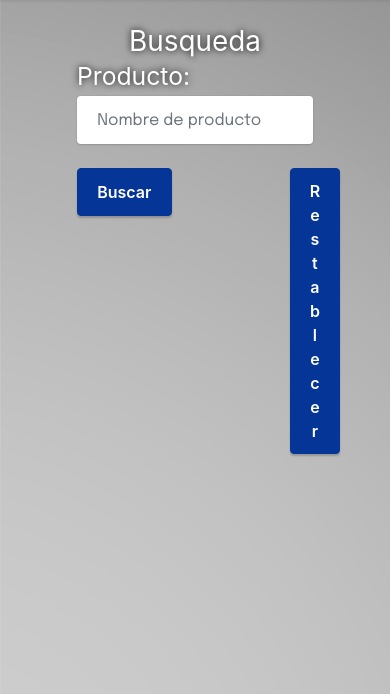
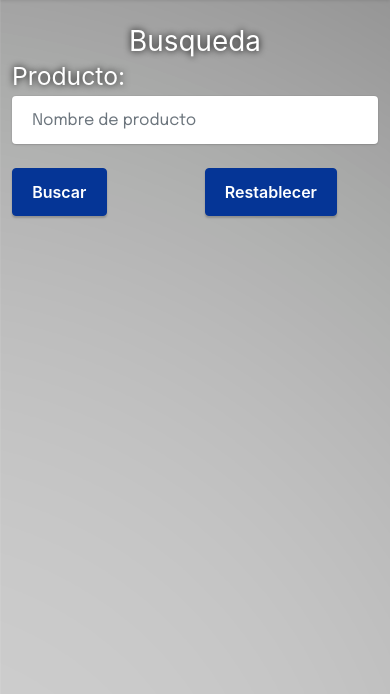
Before and after one commit to cejblan/sistema_logistico, a PHP site: page /productos.php in a window 390 px wide. Shown: the part 71-765 px from the top of the page. Run offline with PHP 8.4, Linux system fonts and the light colour scheme; the visitor is signed in with stand-in values (Sample User, id 1).

Commit message:
Correciones para responsive

```diff
--- a/productos.php
+++ b/productos.php
@@ -58,8 +58,7 @@ if (@$result_historial)
       <div class="col-12">
           <h1>Busqueda</h1>
       </div>
-      <div class="col-2"></div>
-      <div class="col-8">
+      <div class="col-12">
         <form action="productos.php" name="" method="POST">
           <label>
             <h2>Producto:</h2>
@@ -71,10 +70,10 @@ if (! $_POST || trim(@$_POST['buspro'])   === '')
   echo '<input type="text" name="buspro" class="form-control" placeholder="Nombre de producto" required/>
         </br>
         <div class="row">
-          <div class="col-10">
+          <div class="col-6 margin_auto productos">
             <input class="btn btn-success" type="submit" name="submit" id="submit" value="Buscar"/>
           </div>
-          <div class="col-2">
+          <div class="col-6 margin_auto productos">
             <input class="btn btn-success" type="reset" name="borrar" id="borrar" value="Restablecer"/>
           </div>
         </div>
@@ -88,10 +87,10 @@ if (! $_POST || trim(@$_POST['buspro'])   === '')
   echo '<input type="text" name="buspro" value="' . $buspro . '" class="form-control" placeholder="Nombre de producto" required/>
         </br>
         <div class="row">
-          <div class="col-10">
+          <div class="col-6 margin_auto productos">
             <input class="btn btn-success" type="submit" name="submit" id="submit" value="Buscar"/>
           </div>
-          <div class="col-2">
+          <div class="col-6 margin_auto productos">
             <input class="btn btn-success" type="reset" name="borrar" id="borrar" value="Restablecer"/>
           </div>
         </div>
```
